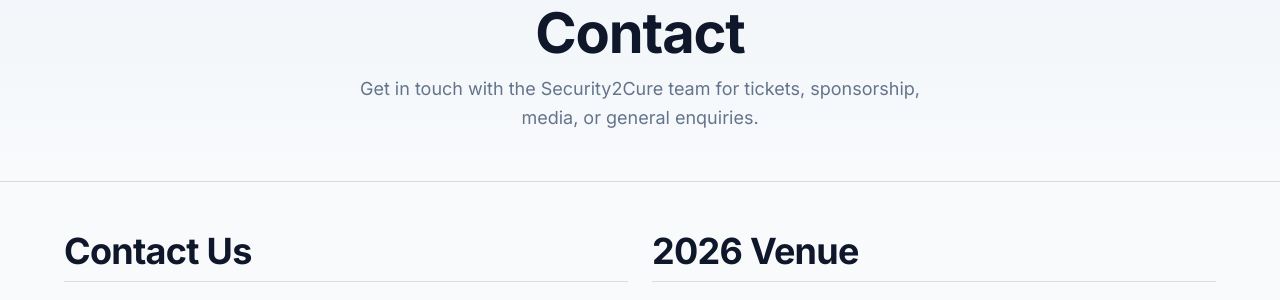
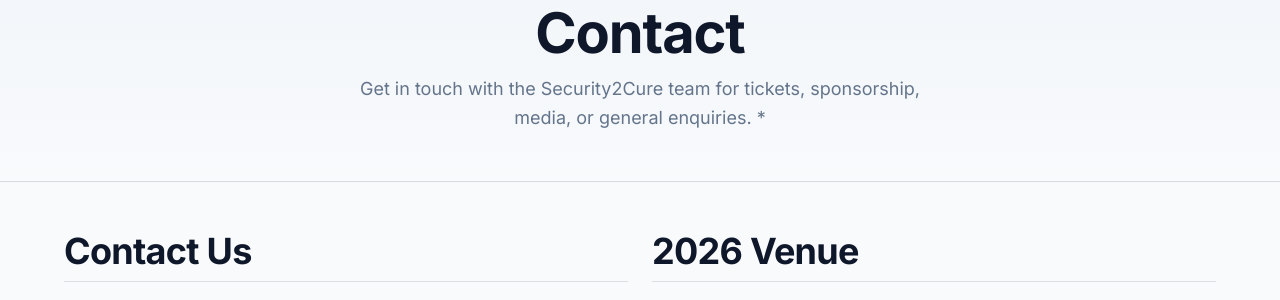
Before and after one commit to security2cure/security2cure-website, a Jekyll site: the page built from contact.md, in a window 1280 px wide and 900 px high. Shown: the part 136-436 px from the top of the window. Built offline with Jekyll 4.4.1, drawn with Linux system fonts in a browser that asks for light colours.

```diff
--- a/contact.md
+++ b/contact.md
@@ -1,7 +1,7 @@
 ---
 layout: page
 title: Contact
-subtitle: Get in touch with the Security2Cure team for tickets, sponsorship, media, or general enquiries.
+subtitle: Get in touch with the Security2Cure team for tickets, sponsorship, media, or general enquiries. *
 permalink: /contact/
 ---
 
```
